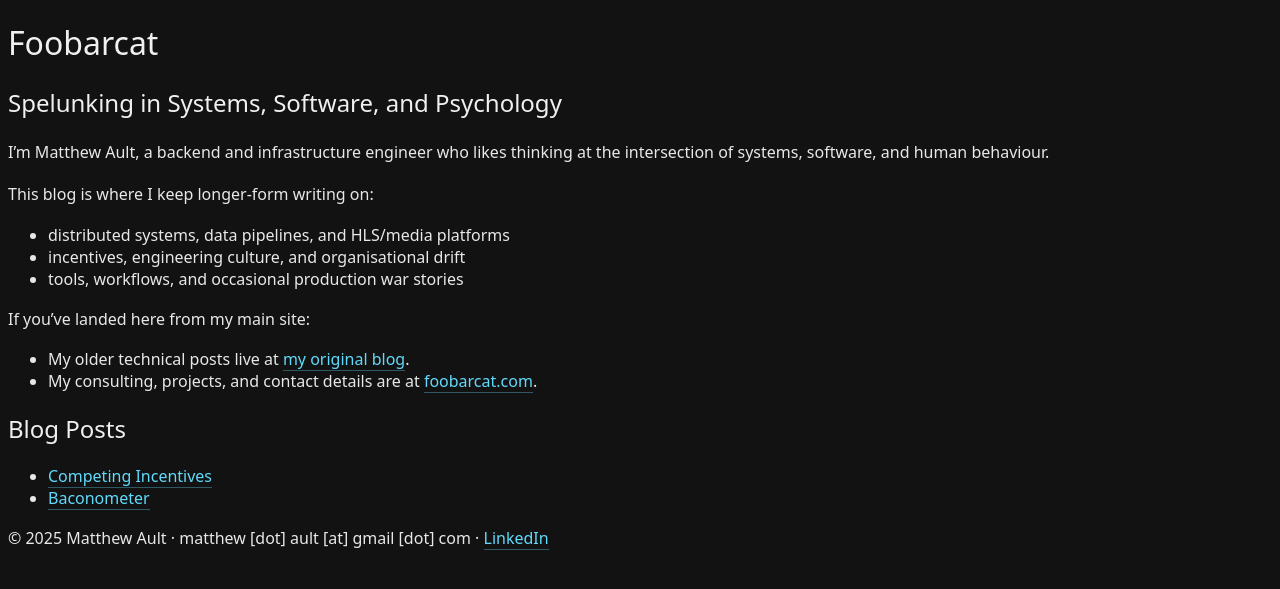
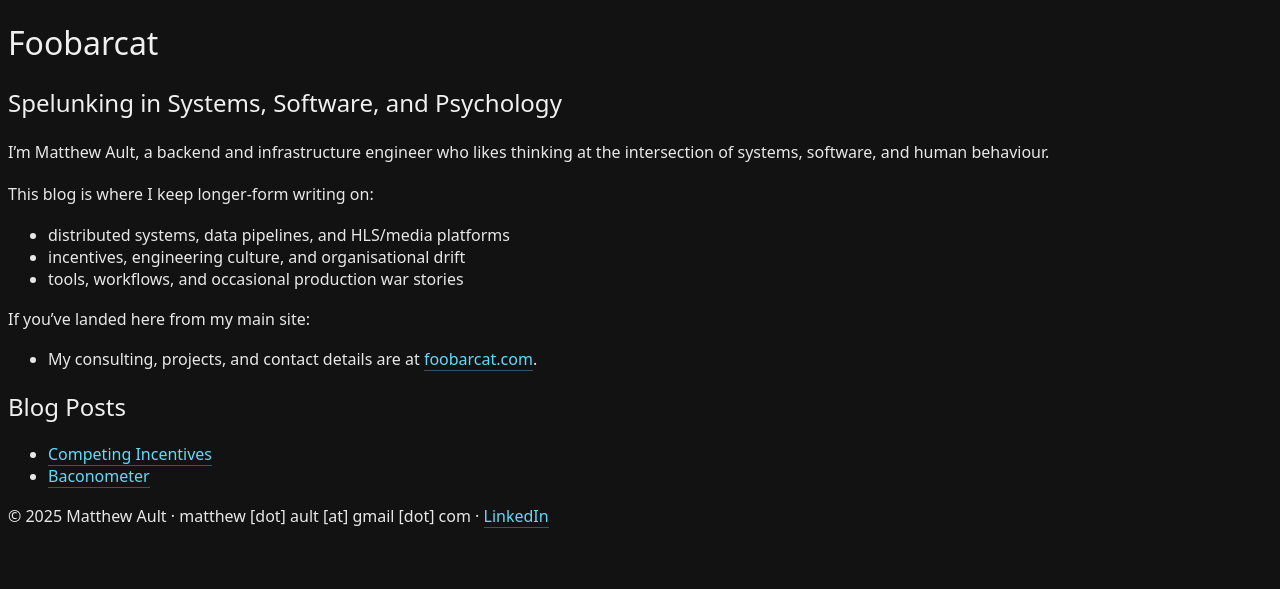
Before and after one commit to aultimus/aultimus.github.io, a Jekyll site: the page built from index.md, in a window 1280 px wide. Shown: the top 589 px of the page. Built offline with Jekyll 4.4.1, drawn with Linux system fonts in a browser that asks for light colours.

Commit message:
remove old blog link

```diff
--- a/_layouts/home.html
+++ b/_layouts/home.html
@@ -16,7 +16,6 @@ layout: default
     <p>If you’ve landed here from my main site:</p>
 
     <ul>
-        <li>My older technical posts live at <a href="http://foobarcat.blogspot.com">my original blog</a>.</li>
         <li>My consulting, projects, and contact details are at <a href="https://foobarcat.com">foobarcat.com</a>.</li>
     </ul>
 
```
